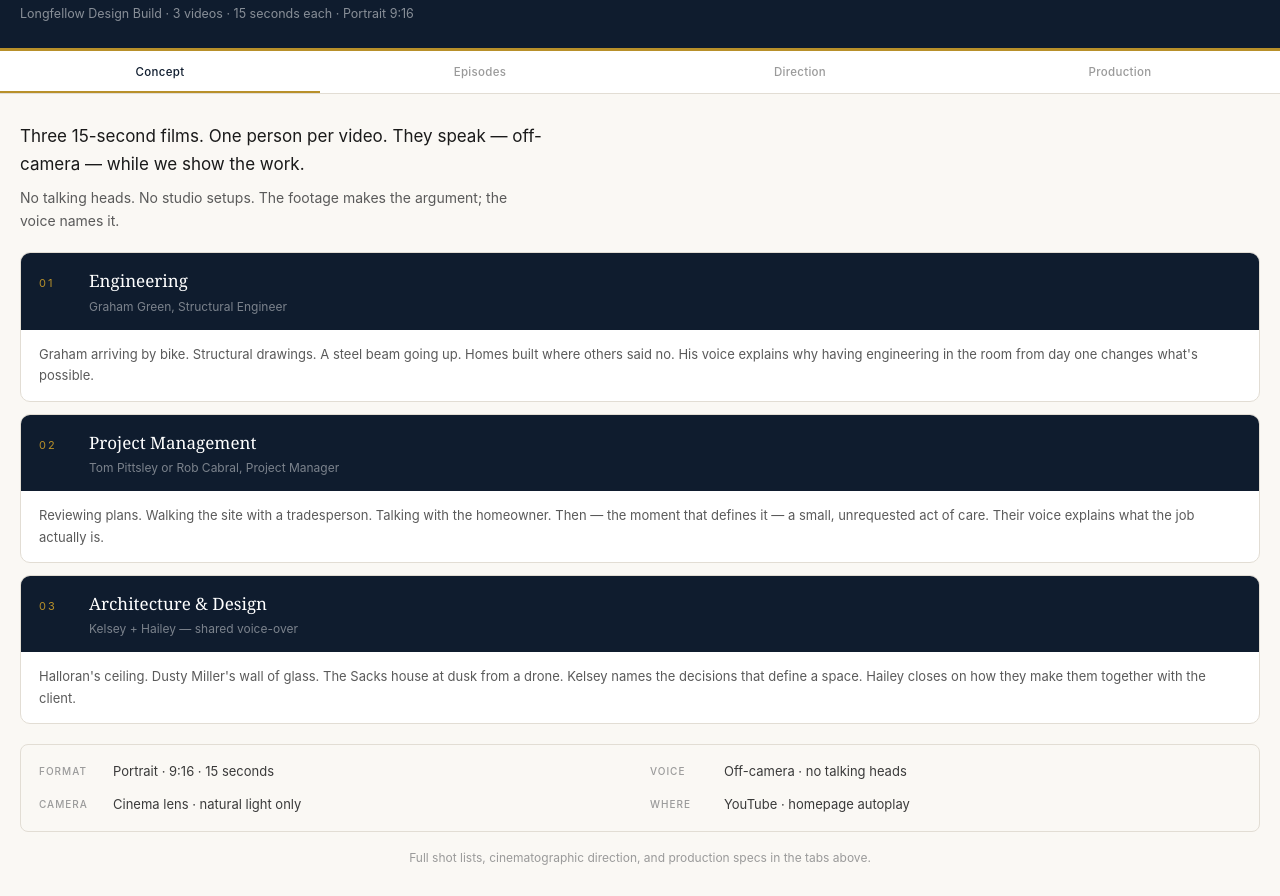
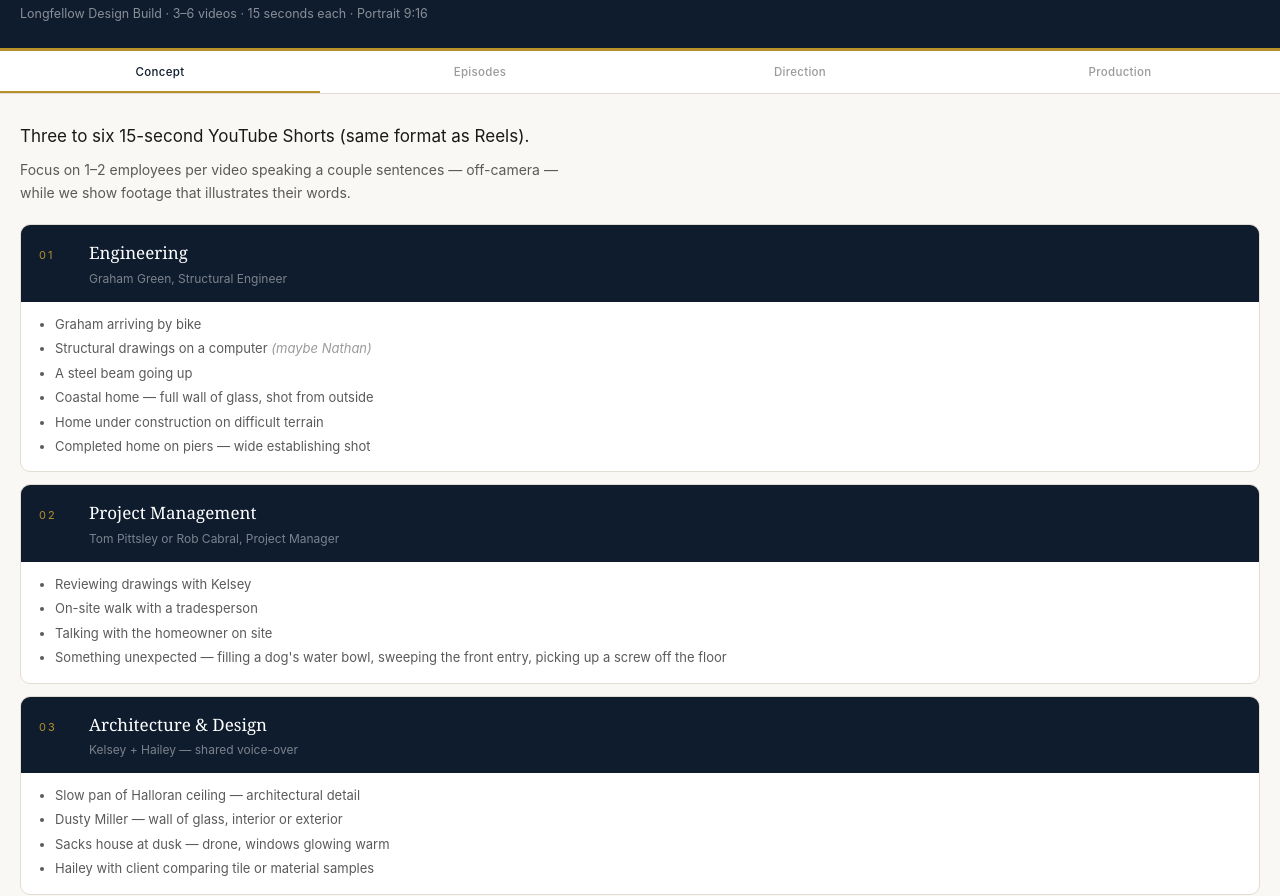
Before and after one commit to WatersideG/video-brief, a plain HTML site: page index.html in a window 1280 px wide. Shown: the part 89-985 px from the top of the page. Drawn offline with Linux system fonts and the light colour scheme.

Commit message:
Update concept tab — bullets and revised premise

```diff
--- a/index.html
+++ b/index.html
@@ -235,7 +235,7 @@
 <header class="site-header">
   <div class="header-eyebrow">Longfellow Design Build · Video Series · 3 Videos</div>
   <div class="header-title">The People Behind the Work</div>
-  <div class="header-sub">Longfellow Design Build · 3 videos · 15 seconds each · Portrait 9:16</div>
+  <div class="header-sub">Longfellow Design Build · 3–6 videos · 15 seconds each · Portrait 9:16</div>
 </header>
 
 <!-- TAB BAR -->
@@ -253,11 +253,11 @@
 
   <!-- PREMISE -->
   <div style="padding: 28px 20px 0;">
-    <p style="font-size: 17px; color: var(--ink); line-height: 1.65; font-weight: 400; max-width: 560px;">
-      Three 15-second films. One person per video. They speak — off-camera — while we show the work.
+    <p style="font-size: 17px; color: var(--ink); line-height: 1.65; font-weight: 400; max-width: 580px;">
+      Three to six 15-second YouTube Shorts (same format as Reels).
     </p>
-    <p style="font-size: 14px; color: var(--ink-lt); line-height: 1.65; margin-top: 8px; max-width: 520px;">
-      No talking heads. No studio setups. The footage makes the argument; the voice names it.
+    <p style="font-size: 14px; color: var(--ink-lt); line-height: 1.65; margin-top: 8px; max-width: 560px;">
+      Focus on 1–2 employees per video speaking a couple sentences — off-camera — while we show footage that illustrates their words.
     </p>
   </div>
 
@@ -272,8 +272,15 @@
           <div style="font-size: 12px; color: rgba(255,255,255,0.45); margin-top: 2px;">Graham Green, Structural Engineer</div>
         </div>
       </div>
-      <div style="padding: 14px 18px;">
-        <p style="font-size: 13px; color: var(--ink-lt); line-height: 1.65; margin: 0;">Graham arriving by bike. Structural drawings. A steel beam going up. Homes built where others said no. His voice explains why having engineering in the room from day one changes what's possible.</p>
+      <div style="padding: 12px 18px 14px;">
+        <ul style="margin: 0; padding-left: 16px; list-style-type: disc;">
+          <li style="font-size: 13px; color: var(--ink-lt); line-height: 1.65; margin-bottom: 3px;">Graham arriving by bike</li>
+          <li style="font-size: 13px; color: var(--ink-lt); line-height: 1.65; margin-bottom: 3px;">Structural drawings on a computer <span style="color: var(--ink-pale); font-style: italic;">(maybe Nathan)</span></li>
+          <li style="font-size: 13px; color: var(--ink-lt); line-height: 1.65; margin-bottom: 3px;">A steel beam going up</li>
+          <li style="font-size: 13px; color: var(--ink-lt); line-height: 1.65; margin-bottom: 3px;">Coastal home — full wall of glass, shot from outside</li>
+          <li style="font-size: 13px; color: var(--ink-lt); line-height: 1.65; margin-bottom: 3px;">Home under construction on difficult terrain</li>
+          <li style="font-size: 13px; color: var(--ink-lt); line-height: 1.65;">Completed home on piers — wide establishing shot</li>
+        </ul>
       </div>
     </div>
 
@@ -285,8 +292,13 @@
           <div style="font-size: 12px; color: rgba(255,255,255,0.45); margin-top: 2px;">Tom Pittsley or Rob Cabral, Project Manager</div>
         </div>
       </div>
-      <div style="padding: 14px 18px;">
-        <p style="font-size: 13px; color: var(--ink-lt); line-height: 1.65; margin: 0;">Reviewing plans. Walking the site with a tradesperson. Talking with the homeowner. Then — the moment that defines it — a small, unrequested act of care. Their voice explains what the job actually is.</p>
+      <div style="padding: 12px 18px 14px;">
+        <ul style="margin: 0; padding-left: 16px; list-style-type: disc;">
+          <li style="font-size: 13px; color: var(--ink-lt); line-height: 1.65; margin-bottom: 3px;">Reviewing drawings with Kelsey</li>
+          <li style="font-size: 13px; color: var(--ink-lt); line-height: 1.65; margin-bottom: 3px;">On-site walk with a tradesperson</li>
+          <li style="font-size: 13px; color: var(--ink-lt); line-height: 1.65; margin-bottom: 3px;">Talking with the homeowner on site</li>
+          <li style="font-size: 13px; color: var(--ink-lt); line-height: 1.65;">Something unexpected — filling a dog's water bowl, sweeping the front entry, picking up a screw off the floor</li>
+        </ul>
       </div>
     </div>
 
@@ -298,8 +310,13 @@
           <div style="font-size: 12px; color: rgba(255,255,255,0.45); margin-top: 2px;">Kelsey + Hailey — shared voice-over</div>
         </div>
       </div>
-      <div style="padding: 14px 18px;">
-        <p style="font-size: 13px; color: var(--ink-lt); line-height: 1.65; margin: 0;">Halloran's ceiling. Dusty Miller's wall of glass. The Sacks house at dusk from a drone. Kelsey names the decisions that define a space. Hailey closes on how they make them together with the client.</p>
+      <div style="padding: 12px 18px 14px;">
+        <ul style="margin: 0; padding-left: 16px; list-style-type: disc;">
+          <li style="font-size: 13px; color: var(--ink-lt); line-height: 1.65; margin-bottom: 3px;">Slow pan of Halloran ceiling — architectural detail</li>
+          <li style="font-size: 13px; color: var(--ink-lt); line-height: 1.65; margin-bottom: 3px;">Dusty Miller — wall of glass, interior or exterior</li>
+          <li style="font-size: 13px; color: var(--ink-lt); line-height: 1.65; margin-bottom: 3px;">Sacks house at dusk — drone, windows glowing warm</li>
+          <li style="font-size: 13px; color: var(--ink-lt); line-height: 1.65;">Hailey with client comparing tile or material samples</li>
+        </ul>
       </div>
     </div>
 
```
